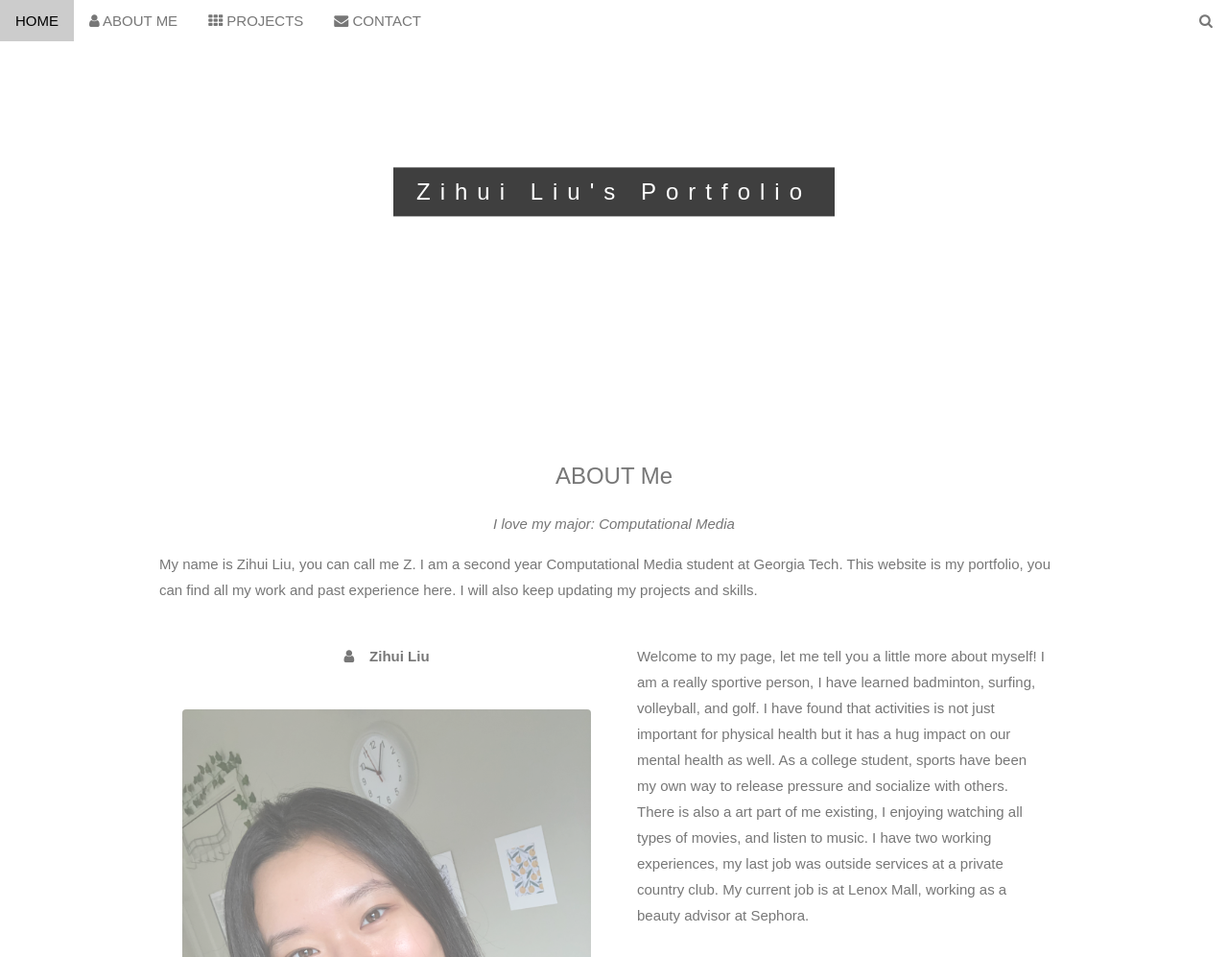
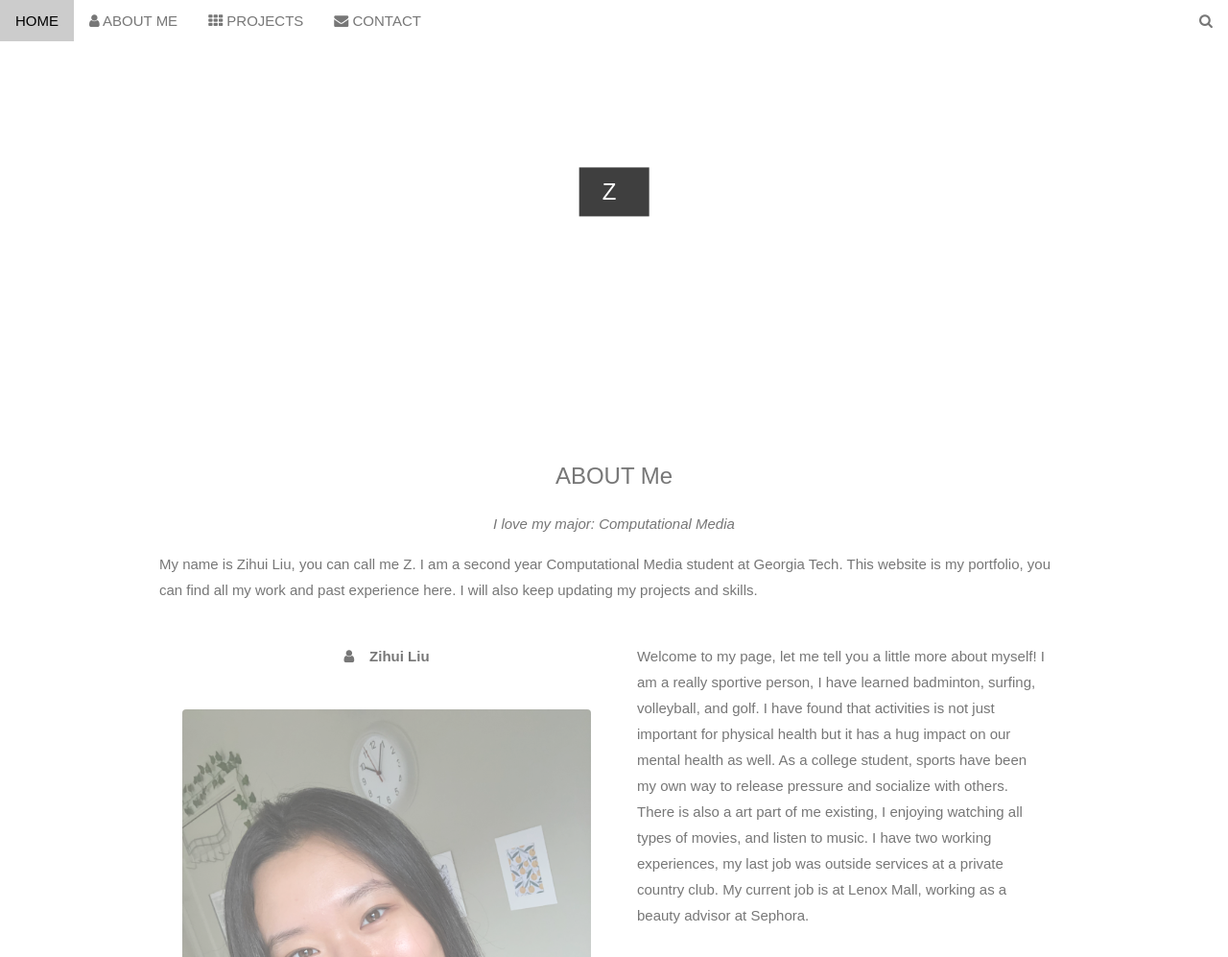
Before and after one commit to zihuiliu2002/zihuiliu-website, a plain HTML site: page index.html in a window 1280 px wide. Shown: the top 997 px of the page at 96% size. Drawn offline with Linux system fonts and the light colour scheme; a web font is replaced by a local one.

Commit message:
Update index.html

```diff
--- a/index.html
+++ b/index.html
@@ -82,7 +82,7 @@ body, html {
 <!-- First Parallax Image with Logo Text -->
 <div class="bgimg-1 w3-display-container w3-opacity-min" id="home">
   <div class="w3-display-middle" style="white-space:nowrap;">
-    <span class="w3-center w3-padding-large w3-black w3-xlarge w3-wide w3-animate-opacity">   Zihui Liu's Portfolio    <span class="w3-hide-small"></span>
+    <span class="w3-center w3-padding-large w3-black w3-xlarge w3-wide w3-animate-opacity">   Z    <span class="w3-hide-small"></span>
 </span>
   </div>
 </div>
```
